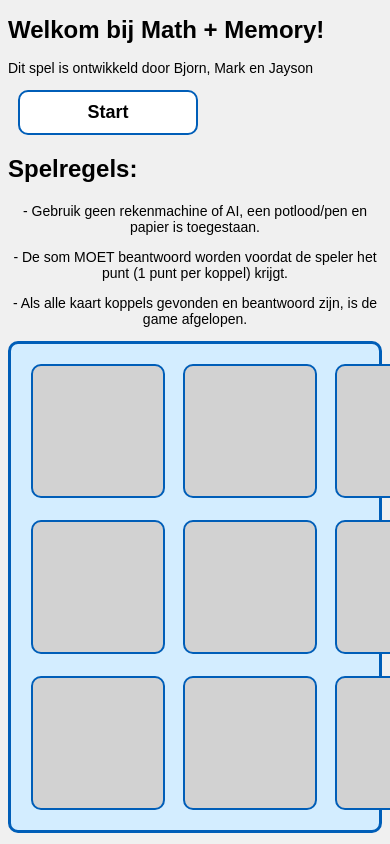
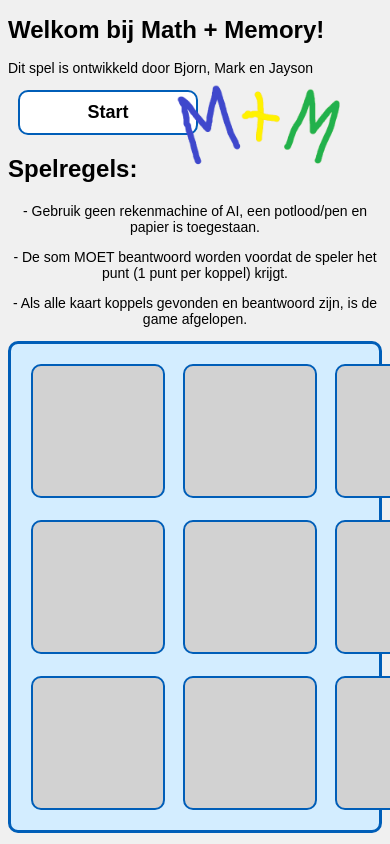
Before and after one commit to Jayson-04/memorygame, a plain HTML site: page memorycode/index.html in a window 390 px wide. Shown: the top 844 px of the page. Drawn offline with Linux system fonts and the light colour scheme.

Commit message:
logo on right corner
without responsive design

```diff
--- a/memorycode/index.html
+++ b/memorycode/index.html
@@ -8,6 +8,9 @@
 </head>
 
 <body>
+
+    <a href="index.html" id="logo_link"><img src="images/M+M.jpg"></a>
+
     <h1>Welkom bij Math + Memory!</h1>
     <p> Dit spel is ontwikkeld door Bjorn, Mark en Jayson</p>
 
--- a/memorycode/style.css
+++ b/memorycode/style.css
@@ -61,3 +61,14 @@ button {
     transform: scale(1.03);
     border-color: #0073d1;
 }
+
+#logo_link {
+    position: absolute;
+    top: 20px;
+    right: 30px;
+}
+
+#logo_link img {
+    width: 200px;
+    height: auto;
+}
```
